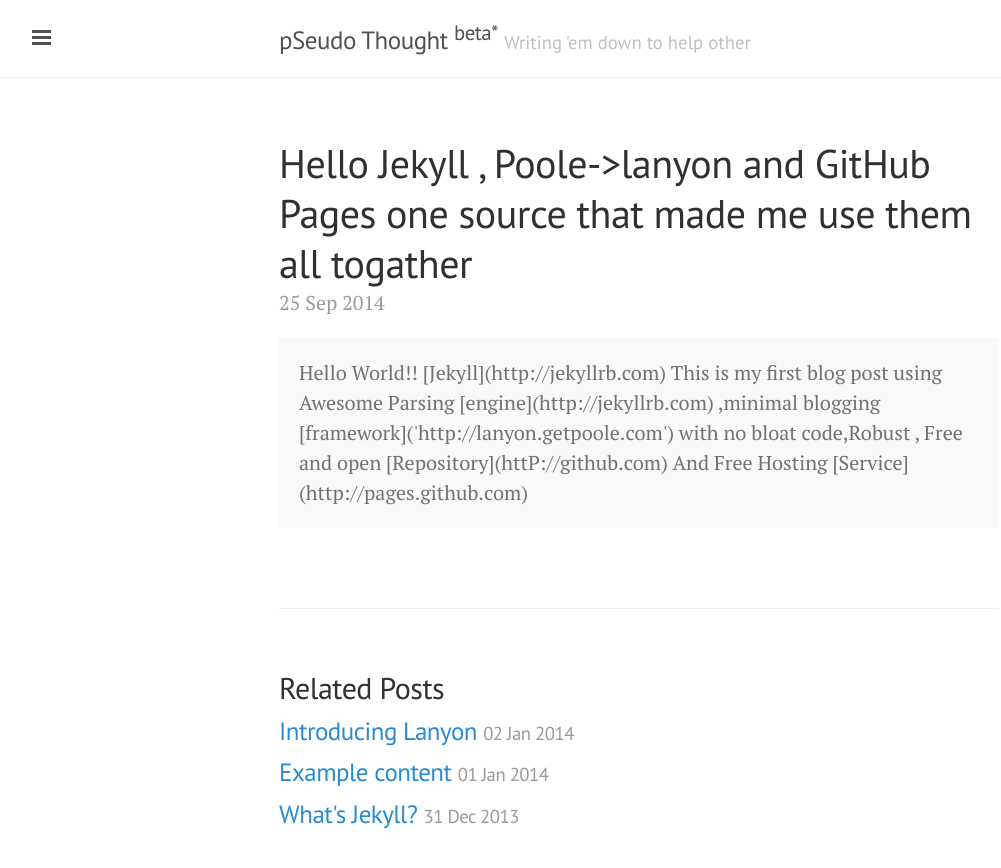
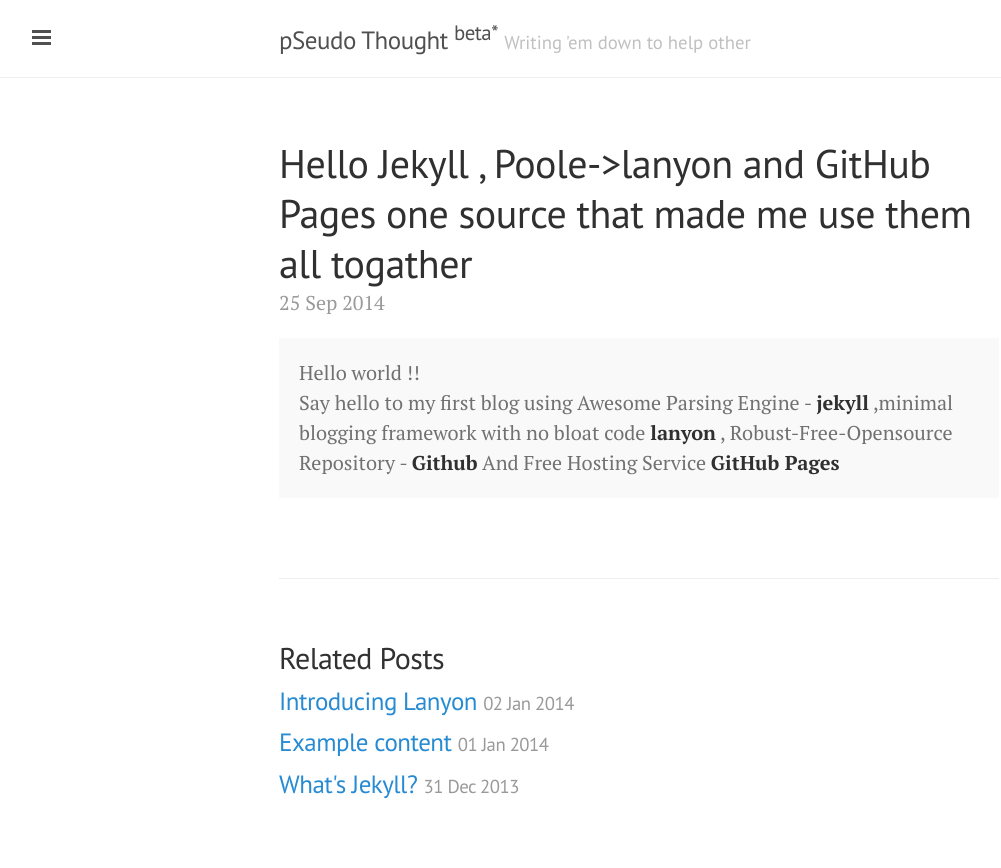
Before and after one commit to DharmeshPandav/dharmeshpandav.github.io, a Jekyll site: the page built from _posts/2014-09-25-Hello jekyll.md, in a window 1280 px wide. Shown: the top 868 px of the page, without its empty margins (1-1002 px from the left). Built offline with Jekyll 4.4.1, drawn with Linux system fonts in a browser that asks for light colours; Markdown is read by kramdown in place of the engine named in the settings.

Commit message:
changed config

```diff
--- a/_posts/2014-09-25-Hello jekyll.md
+++ b/_posts/2014-09-25-Hello jekyll.md
@@ -4,6 +4,8 @@ title : Hello Jekyll , Poole->lanyon and GitHub Pages one source that made me us
 ---
 
 <div class="message">
-  Hello World!! [Jekyll](http://jekyllrb.com) This is my first blog post using Awesome Parsing [engine](http://jekyllrb.com)
-   ,minimal blogging [framework]('http://lanyon.getpoole.com') with no bloat code,Robust , Free and open [Repository](httP://github.com) And Free Hosting [Service](http://pages.github.com)
+  Hello world !! <Br>
+   Say hello to my first blog using Awesome Parsing Engine - <strong>jekyll</strong>
+   ,minimal blogging framework with no bloat code <strong>lanyon</strong> ,
+   Robust-Free-Opensource Repository - <strong>Github</strong> And Free Hosting Service <strong>GitHub Pages</strong>
 </div>
```
